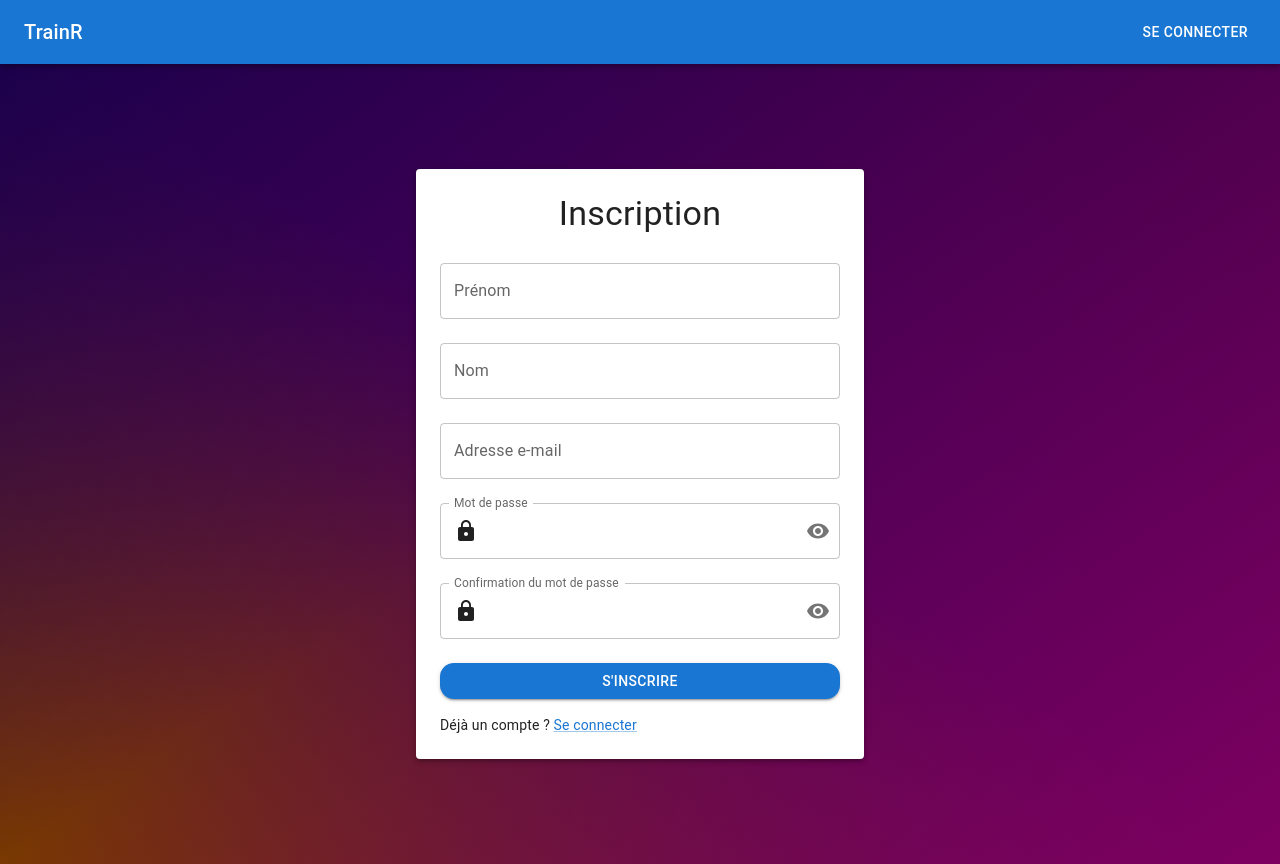
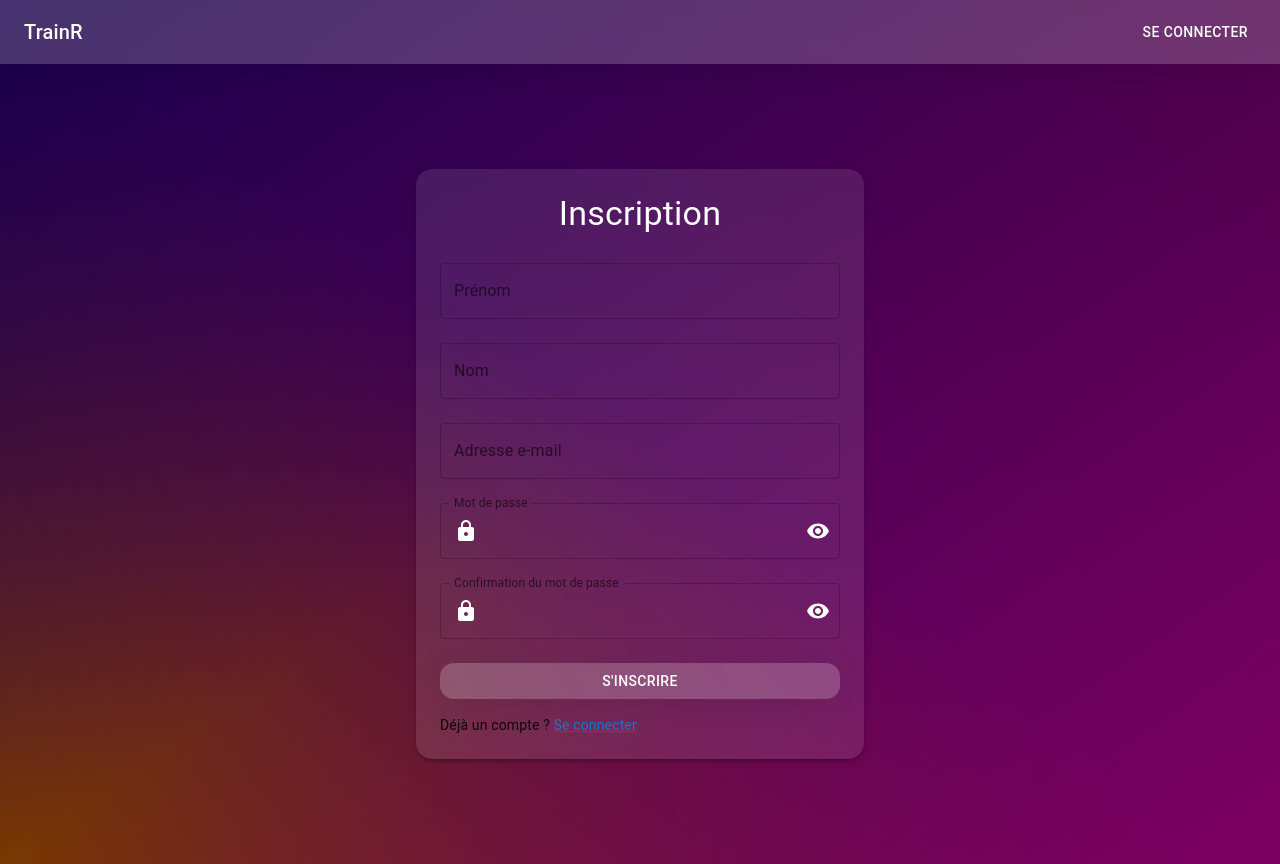
Before and after one commit to ArnaudCs/Trainr, a React (Create React App) app in the folder trainr/: page /register in a window 1280 px wide. Built offline with nearby package versions, Linux system fonts and the light colour scheme; a web font is replaced by a local one.

Commit message:
Changement de css et ajout de la page purchase

```diff
--- /dev/null
+++ b/package.json
@@ -0,0 +1,5 @@
+{
+  "dependencies": {
+    "moment": "^2.29.4"
+  }
+}
--- a/trainr/src/App.js
+++ b/trainr/src/App.js
@@ -3,6 +3,7 @@ import { BrowserRouter as Router, Route, Routes } from 'react-router-dom';
 import Home from './Components/Home';
 import Login from './Components/Login';
 import Register from './Components/Register';
+import Purchase from './Components/Purchase';
 import Market from './Components/Market';
 import AuthGuard from './Components/Authguard'; // Importez le composant de garde de route
 import Navbar from './Components/Navbar'; // Importez le composant Navbar
@@ -30,6 +31,10 @@ function App() {
             path="/market"
             element={<AuthGuard element={<Market />} />}
           />
+          <Route
+            path="/purchase"
+            element={<AuthGuard element={<Purchase />} />}
+          />
         </Routes>
       </div>
     </Router>
--- a/trainr/src/Components/CSS/AppBar.css
+++ b/trainr/src/Components/CSS/AppBar.css
@@ -1,6 +1,18 @@
-.appBar{
-    background: rgba(255, 255, 255, 0.2);
-    box-shadow: 0 4px 30px rgba(0, 0, 0, 0.1);
-    backdrop-filter: blur(5px);
-    -webkit-backdrop-filter: blur(5px);
+@import url(https://fonts.googleapis.com/earlyaccess/nicomoji.css);
+
+.navBar{
+    background: rgba(255, 255, 255, 0.2) !important;
+    box-shadow: 0 4px 30px rgba(0, 0, 0, 0.1) !important;
+    backdrop-filter: blur(5px) !important;
+    -webkit-backdrop-filter: blur(5px) !important;
 }
+
+.NavBarLogo{
+    font-weight: bold;
+    font-size: 1.5em;
+    font-family: 'Nico Moji';
+}
+
+.IconBar{
+    color: white !important;
+}
--- /dev/null
+++ b/trainr/src/Components/CSS/Login.css
@@ -0,0 +1,10 @@
+.loginElement{
+    color: white !important;
+}
+
+.connectBtn{
+    border-radius: 1em !important;
+    background: rgba(255, 255, 255, 0.2) !important;
+    box-shadow: 0 4px 30px rgba(0, 0, 0, 0.1) !important;
+    color: white !important;
+}
--- a/trainr/src/Components/CSS/Market.css
+++ b/trainr/src/Components/CSS/Market.css
@@ -33,7 +33,6 @@
     box-shadow: 0 4px 30px rgba(0, 0, 0, 0.1) !important;
     color: white !important;
     padding: 0.5em;
-    aspect-ratio: 1;
 }
 
 .Dialog{
@@ -100,6 +99,12 @@
     margin: 0.5em;
 }
 
+@media only screen and (min-width: 828px) {
+    .pointDisplay{
+        aspect-ratio: 1 !important;
+    }
+}
+
 @media only screen and (max-width: 780px) {
     .ItemCardHeader{
         flex-direction: column;
@@ -135,6 +140,7 @@
     .pointDisplay{
         width: 100%;
         padding: 0.1em;
+        max-height: 20%;
     }
 
     .TitleDiv{
--- /dev/null
+++ b/trainr/src/Components/CSS/Purchase.css
@@ -0,0 +1,69 @@
+.TablePurchase{
+    background: rgba(255, 255, 255, 0.2) !important;
+    box-shadow: 0 4px 30px rgba(0, 0, 0, 0.1) !important;
+    color: white !important;
+    padding: 0.5em;
+    border-radius: 1em !important;
+}
+
+.tableHead{
+    font-size: 1.2em !important;
+    font-weight: bold !important;
+    color: rgb(188, 188, 188) !important;
+}
+
+.tableContent{
+    color: white !important;
+}
+
+.TitleDiv{
+    display: flex;
+    flex-direction: row;
+    justify-content: space-between;
+    align-items: center;
+}
+
+.pointPurchaseDisplay{
+    display: flex;
+    justify-content: center;
+    align-items: center;
+    border-radius: 1em !important;
+    background: rgba(255, 255, 255, 0.2) !important;
+    box-shadow: 0 4px 30px rgba(0, 0, 0, 0.1) !important;
+    color: white !important;
+    padding: 0.5em;
+}
+
+.pointPurchaseSold{
+    font-size: 1.5em;
+    font-weight: bold;
+    display: flex;
+    justify-content: center;
+    align-items: center;
+    flex-wrap: nowrap;
+    flex-direction: row;
+}
+
+@media only screen and (min-width: 828px) {
+    .pointPurchaseDisplay{
+        aspect-ratio: 1 !important;
+    }
+}
+
+
+@media only screen and (max-width: 780px) {
+    .pointPurchaseSold{
+        font-size: 1.5em;
+    }
+
+    .pointPurchaseDisplay{
+        width: 100%;
+        padding: 0.1em;
+        max-height: 20%;
+    }
+
+    .TitleDiv{
+        flex-direction: column;
+    }
+
+}
--- /dev/null
+++ b/trainr/src/Components/CSS/Register.css
@@ -0,0 +1,15 @@
+.IconRegister{
+    color: white !important;
+}
+
+.registerElement{
+    color: white !important;
+}
+
+
+.registerBtn{
+    border-radius: 1em !important;
+    background: rgba(255, 255, 255, 0.2) !important;
+    box-shadow: 0 4px 30px rgba(0, 0, 0, 0.1) !important;
+    color: white !important;
+}
--- a/trainr/src/Components/Market.js
+++ b/trainr/src/Components/Market.js
@@ -9,7 +9,6 @@ import CardMedia from '@mui/material/CardMedia';
 import LoadingScreen from './LoadingScreen';
 import Grid from '@mui/material/Grid';
 import ShoppingCartIcon from '@mui/icons-material/ShoppingCart';
-import SavingsIcon from '@mui/icons-material/Savings';
 import EditIcon from '@mui/icons-material/Edit';
 import Dialog from '@mui/material/Dialog';
 import DialogActions from '@mui/material/DialogActions';
@@ -18,6 +17,7 @@ import DialogContentText from '@mui/material/DialogContentText';
 import DialogTitle from '@mui/material/DialogTitle';
 import { Typography, TextField, Button, Snackbar, Alert  } from '@mui/material';
 import Slide from '@mui/material/Slide';
+import SavingsTwoToneIcon from '@mui/icons-material/SavingsTwoTone';
 
 const Transition = React.forwardRef(function Transition(props, ref) {
   return <Slide direction="up" ref={ref} {...props} />;
@@ -188,7 +188,7 @@ function Market() {
       <div className='TitleDiv'>
         <h1>Bienvenu dans la boutique </h1>
         <Card className='pointDisplay'>
-          <p className='pointSold'>{userInfos.points}<SavingsIcon style={{ marginLeft: '5px' }}></SavingsIcon></p>
+          <p className='pointSold'>{userInfos.points}<SavingsTwoToneIcon style={{ marginLeft: '5px' }}></SavingsTwoToneIcon></p>
         </Card>
       </div>
       <h2>Faites vous plaisir ... </h2>
--- /dev/null
+++ b/trainr/src/Components/Purchase.js
@@ -0,0 +1,89 @@
+import React, { useEffect, useState } from 'react';
+import axios from 'axios'; // Importez Axios
+import Cookies from 'js-cookie';
+import './CSS/Purchase.css'; // Importez le fichier CSS
+import Card from '@mui/material/Card';
+import LoadingScreen from './LoadingScreen';
+import { Paper, TableRow, TableBody, TableHead, TableCell, TableContainer, Table } from '@mui/material';
+import SavingsTwoToneIcon from '@mui/icons-material/SavingsTwoTone';
+import moment from 'moment';
+
+function Purchase() {
+  const [purchasedItems, setPurchasedItems] = useState([]);
+  const [userInfos, setUserInfos] = useState([]);
+  const [isLoading, setIsLoading] = useState(true); // Ajoutez l'état isLoading
+
+  useEffect(() => {
+    const token = Cookies.get('token');
+
+    if (token) {
+      axios.get('http://localhost:3000/user', {
+        headers: {
+          Authorization: `Bearer ${token}`
+        }
+      })
+          .then(response => {
+            setUserInfos(response.data.user);
+            axios.get('http://localhost:3000/get-recipes', {
+                headers: {
+                  Authorization: `Bearer ${token}`
+                }
+              })
+                  .then(response => {
+                    console.log(response.data);
+                    setPurchasedItems(response.data.recipes);
+                    setIsLoading(false);
+                  })
+                  .catch(error => {
+                    console.error('Erreur lors de la récupération du market :', error);
+                  });
+          })
+          .catch(error => {
+            console.error('Erreur lors de la récupération du market :', error);
+          });
+    }
+  }, []);
+
+  return (
+    <div className='Main'>
+      <div>
+        {isLoading ? (
+          <LoadingScreen /> // Affichez le composant de chargement lorsque isLoading est true
+        ) : null}
+      </div>
+
+      <div className='TitleDiv'>
+        <h1>Historique de vos achats</h1>
+        <Card className='pointPurchaseDisplay'>
+          <p className='pointPurchaseSold'>{userInfos.points}<SavingsTwoToneIcon style={{ marginLeft: '5px' }}></SavingsTwoToneIcon></p>
+        </Card>
+      </div>
+      <h2>Vous trouverez ici vos achats : </h2>
+      <div className='ItemContainer'>
+            <TableContainer component={Paper} className='TablePurchase'>
+                <Table aria-label="simple table">
+                  <TableHead>
+                    <TableRow>
+                        <TableCell className='tableHead'>Nom</TableCell>
+                        <TableCell className='tableHead'>Date d'achat</TableCell>
+                        <TableCell className='tableHead'>Prix</TableCell>
+                    </TableRow>
+                  </TableHead>
+                  <TableBody>
+                        {purchasedItems.map((item) => (
+                        <TableRow key={item.id}>
+                            <TableCell className='tableContent'>{item.Name}</TableCell>
+                            <TableCell className='tableContent'>{moment(item.Date).utcOffset(120).format('YYYY-MM-DD HH:mm')}</TableCell>
+                            <TableCell className='tableContent'>{item.Price} <SavingsTwoToneIcon></SavingsTwoToneIcon></TableCell>
+                        </TableRow>
+                        ))}
+                  </TableBody>
+                </Table>
+            </TableContainer>
+      </div>
+    </div>
+  );
+}
+
+
+export default Purchase;
--- a/trainr/src/Components/Register.js
+++ b/trainr/src/Components/Register.js
@@ -2,6 +2,7 @@ import React, { useState } from 'react';
 import { Container, Paper, Typography, TextField, Button, Link, IconButton, InputAdornment, Snackbar, Alert  } from '@mui/material';
 import { Lock, Visibility, VisibilityOff } from '@mui/icons-material';
 import axios from 'axios'; // Import Axios
+import './CSS/Register.css'; // Importez le fichier CSS
 
 function Register() {
   const [formData, setFormData] = useState({
@@ -89,8 +90,8 @@ function Register() {
 
   return (
     <Container maxWidth="sm" sx={{ display: 'flex', justifyContent: 'center', alignItems: 'center', minHeight: '100vh' }}>
-      <Paper elevation={3} sx={{ padding: 3, width: '100%', maxWidth: 400 }}>
-        <Typography variant="h4" align="center" gutterBottom>
+      <Paper elevation={3} sx={{ padding: 3, width: '100%', maxWidth: 400, backdropFilter: 'blur(10px)', backgroundColor: 'rgba(255, 255, 255, 0.1)', borderRadius: '1em'  }}>
+        <Typography variant="h4" align="center" gutterBottom className='registerElement'>
           Inscription
         </Typography>
         <form onSubmit={handleSubmit}>
@@ -102,6 +103,18 @@ function Register() {
             onChange={handleChange}
             margin="normal"
             variant="outlined"
+            InputProps={{
+              style: {
+                color: 'white',
+                borderColor: 'white'
+              },
+              inputMode: 'numeric'
+            }}
+            labelProps={{
+              style: {
+                color: 'white'  // Couleur de l'étiquette
+              }
+            }}
           />
           <TextField
             fullWidth
@@ -111,6 +124,18 @@ function Register() {
             onChange={handleChange}
             margin="normal"
             variant="outlined"
+            InputProps={{
+              style: {
+                color: 'white',
+                borderColor: 'white'
+              },
+              inputMode: 'numeric'
+            }}
+            labelProps={{
+              style: {
+                color: 'white'  // Couleur de l'étiquette
+              }
+            }}
           />
           <TextField
             fullWidth
@@ -122,6 +147,18 @@ function Register() {
             variant="outlined"
             error={!validEmail} // Set error state based on email validity
             helperText={!validEmail ? 'Veuillez entrer une adresse e-mail valide' : ''}
+            InputProps={{
+              style: {
+                color: 'white',
+                borderColor: 'white'
+              },
+              inputMode: 'numeric'
+            }}
+            labelProps={{
+              style: {
+                color: 'white'  // Couleur de l'étiquette
+              }
+            }}
           />
           <TextField
             fullWidth
@@ -133,11 +170,15 @@ function Register() {
             type={showPassword ? 'text' : 'password'}
             variant="outlined"
             InputProps={{
-              startAdornment: <Lock style={{ marginRight: '5px' }}/>,
+              style: {
+                color: 'white',
+                borderColor: 'white'
+              },
+              startAdornment: <Lock style={{ marginRight: '5px', color: 'white' }}/>,
               endAdornment: (
                 <InputAdornment position="end">
                   <IconButton onClick={handleShowPassword} edge="end">
-                    {showPassword ? <VisibilityOff /> : <Visibility />}
+                    {showPassword ? <VisibilityOff className='IconRegister'/> : <Visibility className='IconRegister'/>}
                   </IconButton>
                 </InputAdornment>
               ),
@@ -159,11 +200,15 @@ function Register() {
             type={showConfirmPassword ? 'text' : 'password'}
             variant="outlined"
             InputProps={{
-              startAdornment: <Lock style={{ marginRight: '5px' }}/>,
+              style: {
+                color: 'white',
+                borderColor: 'white'
+              },
+              startAdornment: <Lock style={{ marginRight: '5px', color: 'white' }}/>,
               endAdornment: (
                 <InputAdornment position="end">
                   <IconButton onClick={handleShowConfirmPassword} edge="end">
-                    {showConfirmPassword ? <VisibilityOff /> : <Visibility />}
+                    {showConfirmPassword ? <VisibilityOff className='IconRegister'/> : <Visibility className='IconRegister'/>}
                   </IconButton>
                 </InputAdornment>
               ),
@@ -173,7 +218,7 @@ function Register() {
               formData.confirmPassword !== formData.password ? 'Les mots de passe ne correspondent pas' : ''
             }
           />
-          <Button fullWidth variant="contained" color="primary" sx={{ mt: 2 }} type="submit">
+          <Button fullWidth variant="contained" className='registerBtn' sx={{ mt: 2 }} type="submit">
             S'inscrire
           </Button>
         </form>
```
Also changed, not shown: trainr/src/Components/Login.js (+40 -5 lines), trainr/src/Components/Navbar.js (+5 -11 lines), 2 other files (tests, documents, lock files or other folders).
